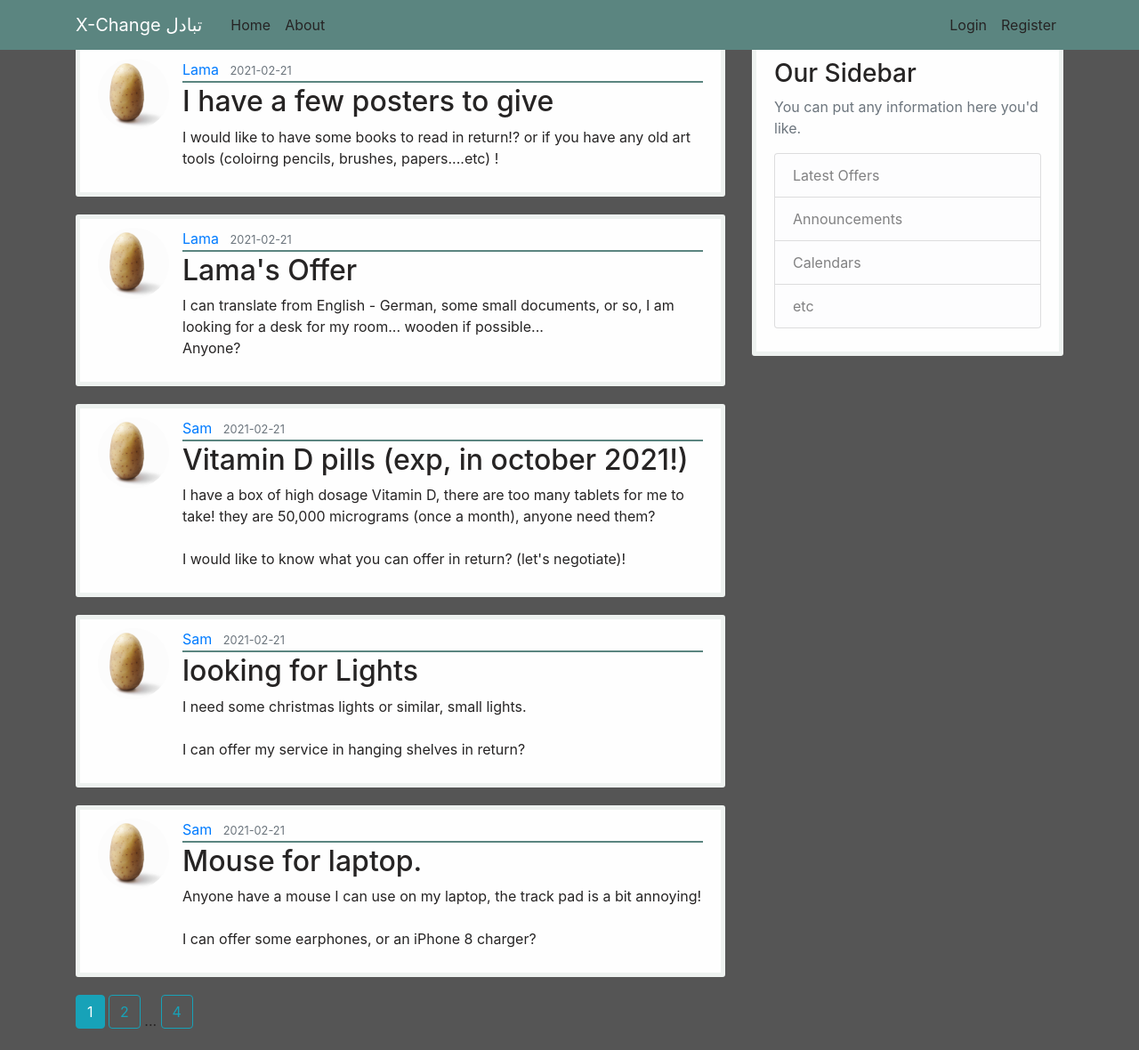
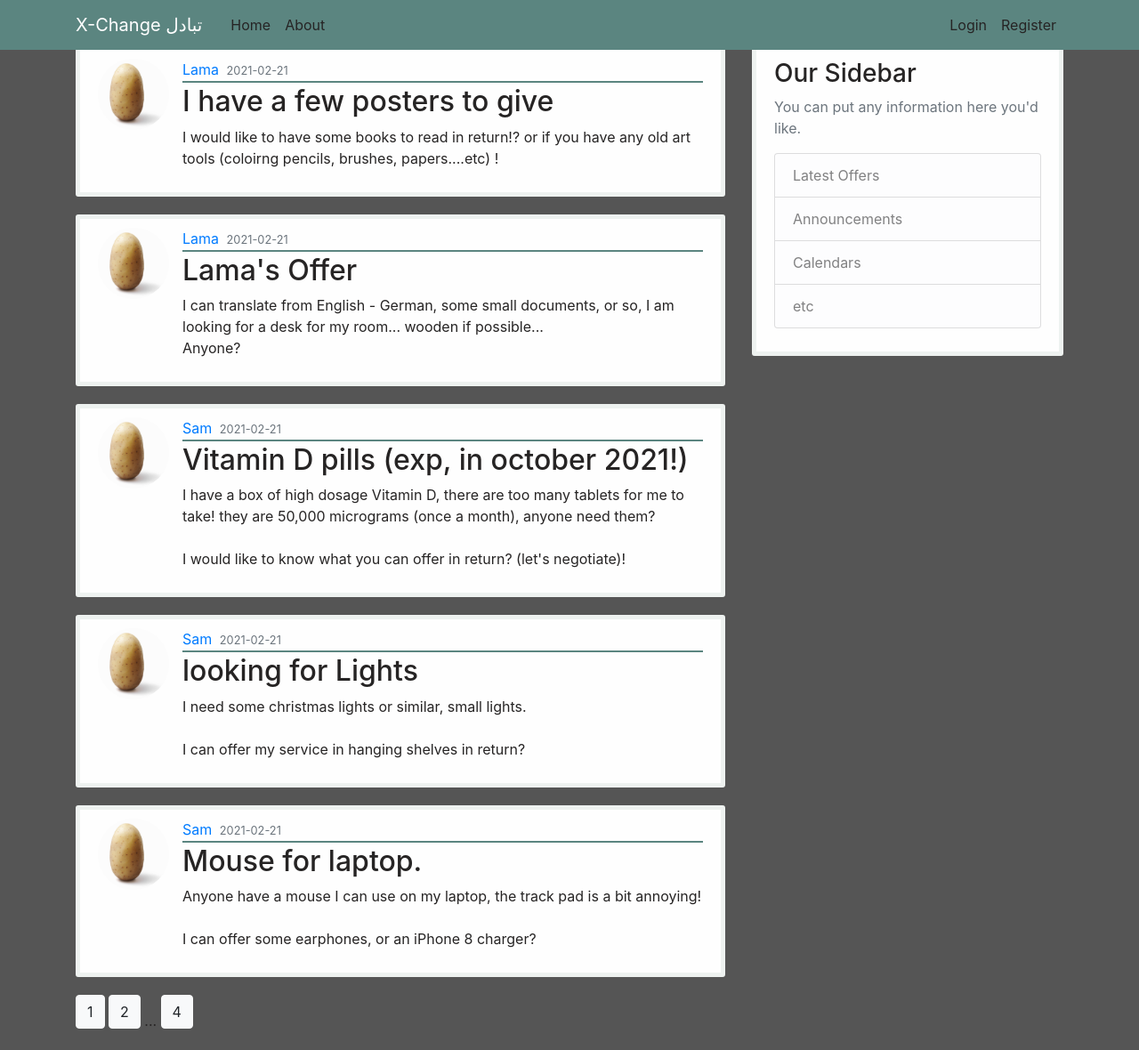
Before and after one commit to yara89/My_Apppy, a Flask app: page / in a window 1280 px wide. Shown: the whole page at 89% size. Run offline with Flask 2, Linux system fonts and the light colour scheme; data comes from the database, SQL or seed files in the repository; some libraries are stand-ins or nearby versions.

Commit message:
Update home.html
buttons and blueprint

```diff
--- a/tabadol/templates/home.html
+++ b/tabadol/templates/home.html
@@ -5,10 +5,10 @@
              <img class="rounded-circle article-img" src="{{ url_for('static', filename='profile_pics/' + post.author.image_file) }}">
           <div class="media-body">
             <div class="article-metadata">
-              <a class="mr-2" href="{{ url_for('user_posts', username=post.author.username) }}">{{ post.author.username }}</a>
+              <a class="mr-1" href="{{ url_for('users.user_posts', username=post.author.username) }}">{{ post.author.username }}</a>
               <small class="text-muted">{{ post.date_posted.strftime('%Y-%m-%d') }}</small>
             </div>
-            <h2><a class="article-title" href="{{ url_for('post', post_id=post.id) }}">{{ post.title }}</a></h2>
+            <h2><a class="article-title" href="{{ url_for('posts.post', post_id=post.id) }}">{{ post.title }}</a></h2>
             <p class="article-content">{{ post.content }}</p>
           </div>
         </article>
@@ -16,9 +16,9 @@
     {% for page_num in posts.iter_pages(left_edge=1, right_edge=1, left_current=1, right_current=2) %}
       {% if page_num %}
         {% if posts.page == page_num %}
-          <a class="btn btn-info mb-4" href="{{ url_for('home', page=page_num) }}">{{ page_num }}</a>
+          <a class="btn btn-light mb-4" href="{{ url_for('main.home', page=page_num) }}">{{ page_num }}</a>
         {% else %}
-          <a class="btn btn-outline-info mb-4" href="{{ url_for('home', page=page_num) }}">{{ page_num }}</a>
+          <a class="btn btn-light mb-4" href="{{ url_for('main.home', page=page_num) }}">{{ page_num }}</a>
         {% endif %}
       {% else %}
         ...
```
